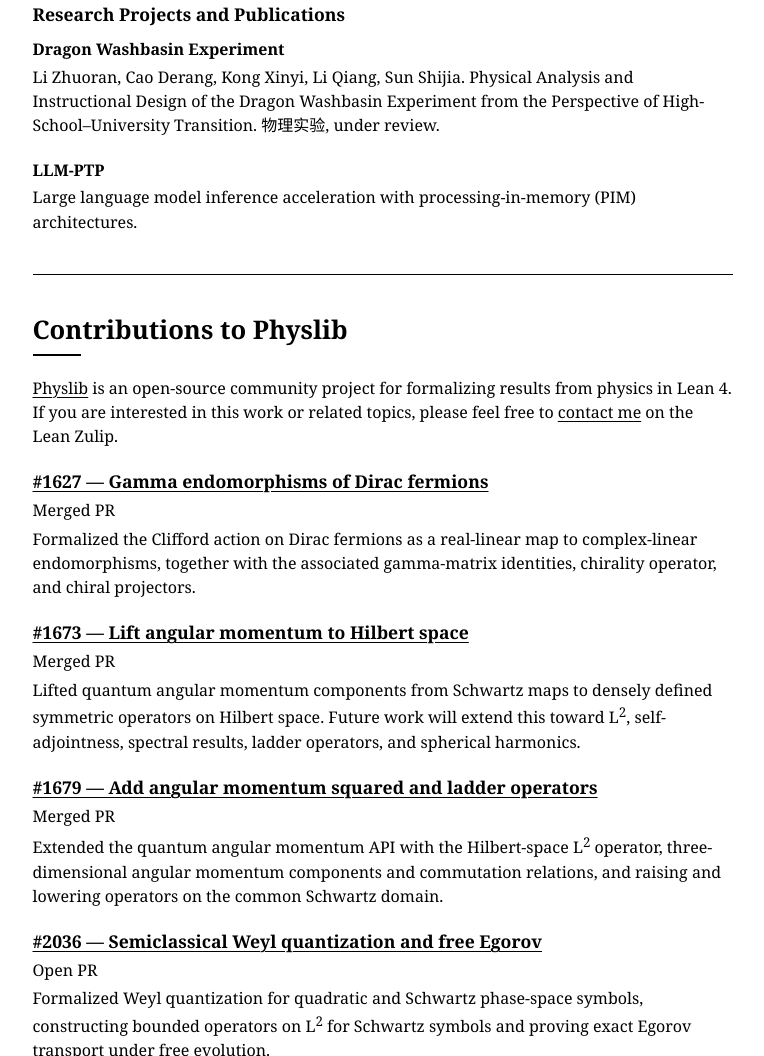
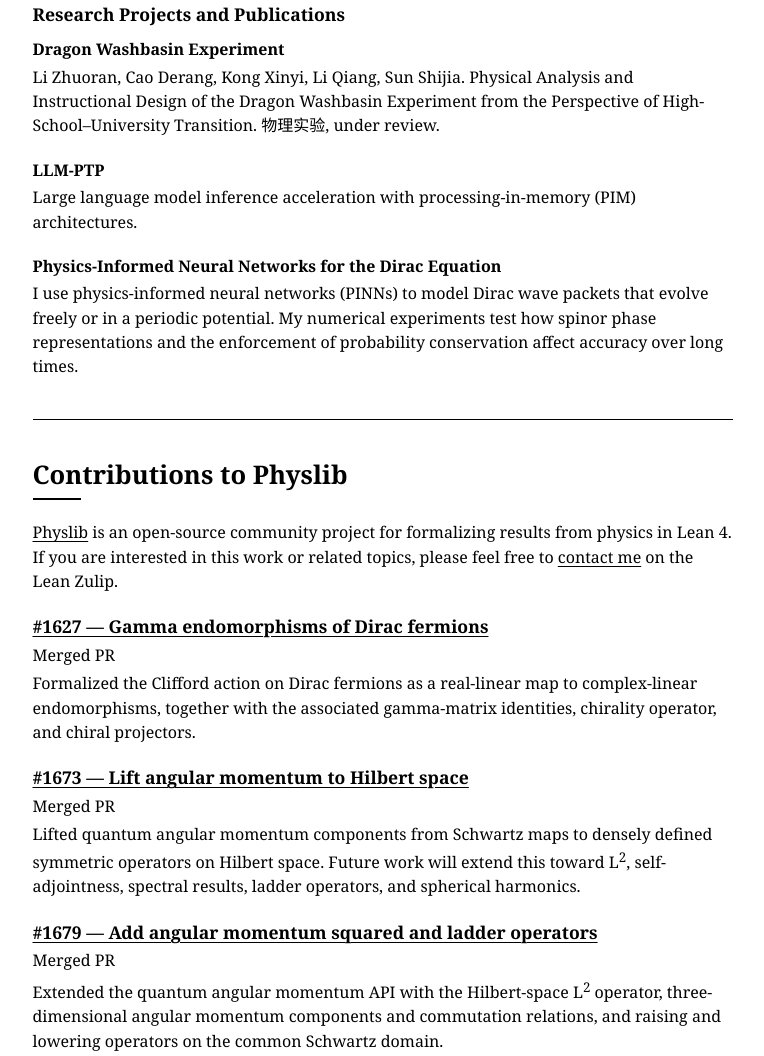
Before and after one commit to lizr-phys/lizr-phys.github.io, a plain HTML site: page index.html in a window 1280 px wide. Shown: the part 1297-2353 px from the top of the page, without its empty margins (416-1180 px from the left). Drawn offline with Linux system fonts and the light colour scheme.

Commit message:
Add Dirac equation PINN research to the homepage

```diff
--- a/index.html
+++ b/index.html
@@ -183,6 +183,10 @@
             <h4 id="llm-ptp-heading">LLM-PTP</h4>
             <p>Large language model inference acceleration with processing-in-memory (PIM) architectures.</p>
           </article>
+          <article class="research-project entry-content" aria-labelledby="dirac-pinn-heading">
+            <h4 id="dirac-pinn-heading">Physics-Informed Neural Networks for the Dirac Equation</h4>
+            <p>I use physics-informed neural networks (PINNs) to model Dirac wave packets that evolve freely or in a periodic potential. My numerical experiments test how spinor phase representations and the enforcement of probability conservation affect accuracy over long times.</p>
+          </article>
         </div>
       </section>
 
```
